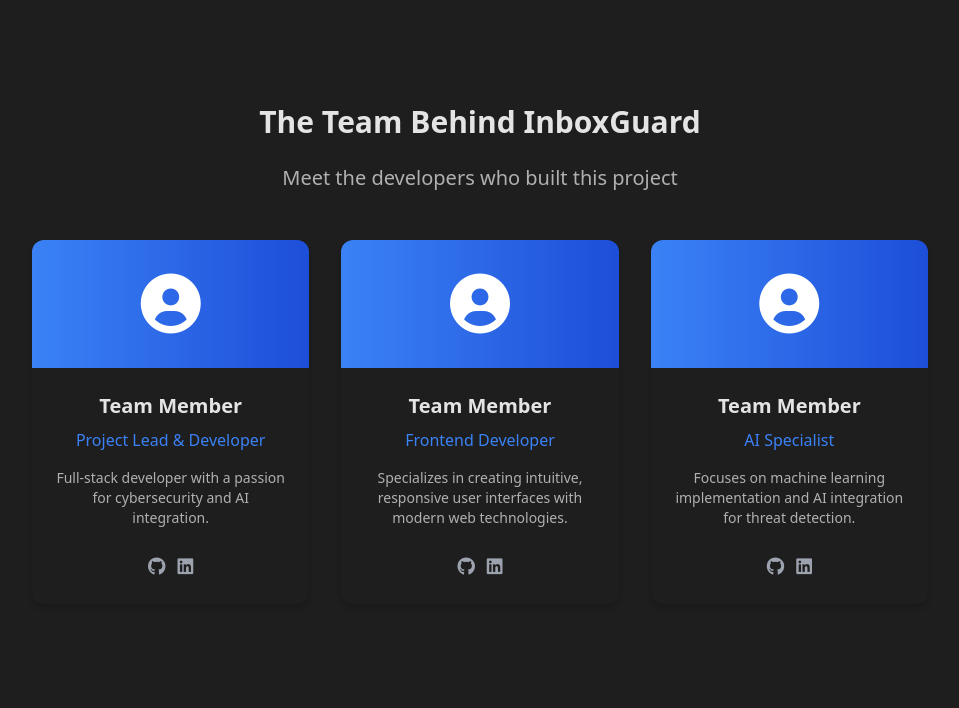
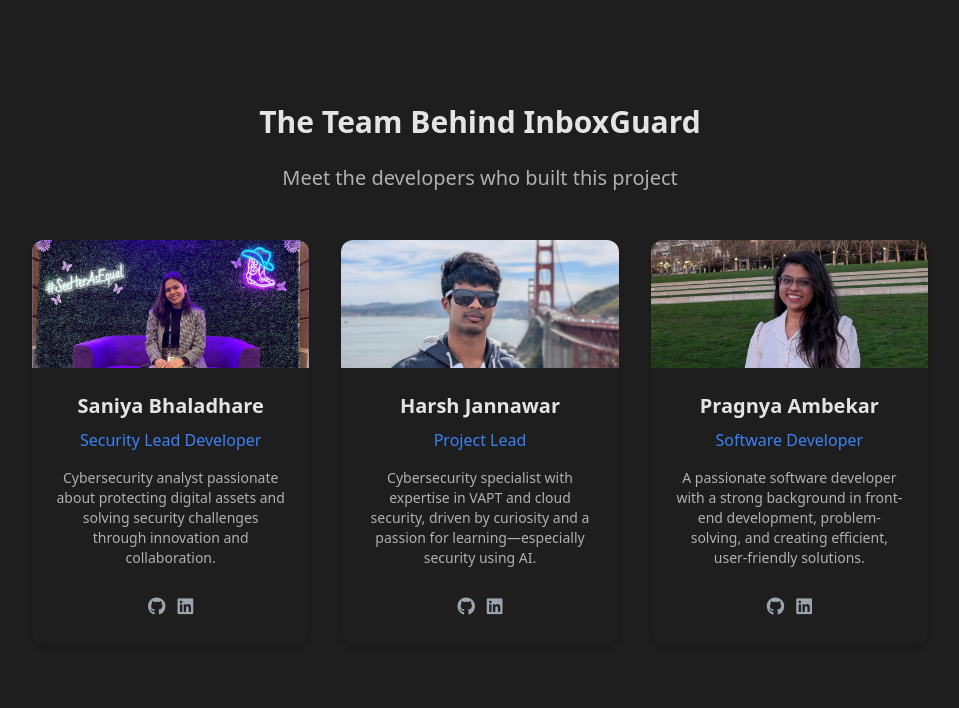
Before and after one commit to Harshj143/InboxGuard, a Flask app: page /about.html in a window 1280 px wide. Shown: the part 4758-5466 px from the top of the page, without its empty margins (160-1119 px from the left). Before the commit the page ends 5333 px from the top, so only its background shows below. Run offline with Flask 2, Linux system fonts and the light colour scheme.

Commit message:
about intro

```diff
--- a/templates/about.html
+++ b/templates/about.html
@@ -909,20 +909,20 @@
                 <div
                     class="bg-white rounded-xl shadow-md overflow-hidden transform transition duration-300 hover:-translate-y-2 hover:shadow-xl">
                     <div class="h-32 bg-gradient-to-r from-blue-500 to-blue-700 flex items-center justify-center">
-                        <i class="fas fa-user-circle text-6xl text-white"></i>
+                        <img src="{{ url_for('static', filename='Photos/Sani.png') }}" alt="Saniya Bhaladhare" class="h-full w-full object-cover">
                     </div>
                     <div class="p-6 text-center">
-                        <h3 class="text-xl font-semibold mb-2">Team Member</h3>
-                        <p class="text-blue-600 mb-3">Project Lead & Developer</p>
+                        <h3 class="text-xl font-semibold mb-2">Saniya Bhaladhare</h3>
+                        <p class="text-blue-600 mb-3">Security Lead Developer</p>
                         <p class="text-gray-600 text-sm mb-4">
-                            Full-stack developer with a passion for cybersecurity and AI integration.
+                            Cybersecurity analyst passionate about protecting digital assets and solving security challenges through innovation and collaboration.
                         </p>
                         <div class="flex justify-center space-x-3">
-                            <a href="https://github.com/Harshj143"
+                            <a href="https://github.com/Sann0311"
                                 class="text-gray-400 hover:text-blue-600 transition duration-300">
                                 <i class="fab fa-github text-lg"></i>
                             </a>
-                            <a href="#" class="text-gray-400 hover:text-blue-600 transition duration-300">
+                            <a href="linkedin.com/in/saniyb" class="text-gray-400 hover:text-blue-600 transition duration-300">
                                 <i class="fab fa-linkedin text-lg"></i>
                             </a>
                         </div>
@@ -932,19 +932,19 @@
                 <div
                     class="bg-white rounded-xl shadow-md overflow-hidden transform transition duration-300 hover:-translate-y-2 hover:shadow-xl">
                     <div class="h-32 bg-gradient-to-r from-blue-500 to-blue-700 flex items-center justify-center">
-                        <i class="fas fa-user-circle text-6xl text-white"></i>
+                        <img src="{{ url_for('static', filename='Photos/harsh.jpeg') }}" alt="Harsh Jannawar" class="h-full w-full object-cover">
                     </div>
                     <div class="p-6 text-center">
-                        <h3 class="text-xl font-semibold mb-2">Team Member</h3>
-                        <p class="text-blue-600 mb-3">Frontend Developer</p>
+                        <h3 class="text-xl font-semibold mb-2">Harsh Jannawar</h3>
+                        <p class="text-blue-600 mb-3">Project Lead</p>
                         <p class="text-gray-600 text-sm mb-4">
-                            Specializes in creating intuitive, responsive user interfaces with modern web technologies.
+                            Cybersecurity specialist with expertise in VAPT and cloud security, driven by curiosity and a passion for learning—especially security using AI.
                         </p>
                         <div class="flex justify-center space-x-3">
-                            <a href="#" class="text-gray-400 hover:text-blue-600 transition duration-300">
+                            <a href="https://github.com/Harshj143" class="text-gray-400 hover:text-blue-600 transition duration-300">
                                 <i class="fab fa-github text-lg"></i>
                             </a>
-                            <a href="#" class="text-gray-400 hover:text-blue-600 transition duration-300">
+                            <a href="https://www.linkedin.com/in/harsh-jannawar/" class="text-gray-400 hover:text-blue-600 transition duration-300">
                                 <i class="fab fa-linkedin text-lg"></i>
                             </a>
                         </div>
@@ -954,22 +954,21 @@
                 <div
                     class="bg-white rounded-xl shadow-md overflow-hidden transform transition duration-300 hover:-translate-y-2 hover:shadow-xl">
                     <div class="h-32 bg-gradient-to-r from-blue-500 to-blue-700 flex items-center justify-center">
-                        <i class="fas fa-user-circle text-6xl text-white"></i>
+                        <img src="{{ url_for('static', filename='Photos/Prag.png') }}" alt="Pragnya Ambekar" class="h-full w-full object-cover">
                     </div>
                     <div class="p-6 text-center">
-                        <h3 class="text-xl font-semibold mb-2">Team Member</h3>
-                        <p class="text-blue-600 mb-3">AI Specialist</p>
+                        <h3 class="text-xl font-semibold mb-2">Pragnya Ambekar</h3>
+                        <p class="text-blue-600 mb-3">Software Developer</p>
                         <p class="text-gray-600 text-sm mb-4">
-                            Focuses on machine learning implementation and AI integration for threat detection.
+                            A passionate software developer with a strong background in front-end development, problem-solving, and creating efficient, user-friendly solutions.
                         </p>
                         <div class="flex justify-center space-x-3">
-                            <a href="#" class="text-gray-400 hover:text-blue-600 transition duration-300">
+                            <a href="https://www.linkedin.com/in/pragnya-ambekar/" class="text-gray-400 hover:text-blue-600 transition duration-300">
                                 <i class="fab fa-github text-lg"></i>
                             </a>
-                            <a href="#" class="text-gray-400 hover:text-blue-600 transition duration-300">
+                            <a href="https://github.com/pragnyaambekar" class="text-gray-400 hover:text-blue-600 transition duration-300">
                                 <i class="fab fa-linkedin text-lg"></i>
                             </a>
-
                         </div>
                     </div>
                 </div>
```
Also changed, not shown: static/Photos/Prag.png (added), static/Photos/Sani.png (added), static/Photos/harsh.jpeg (added), 2 other files.
